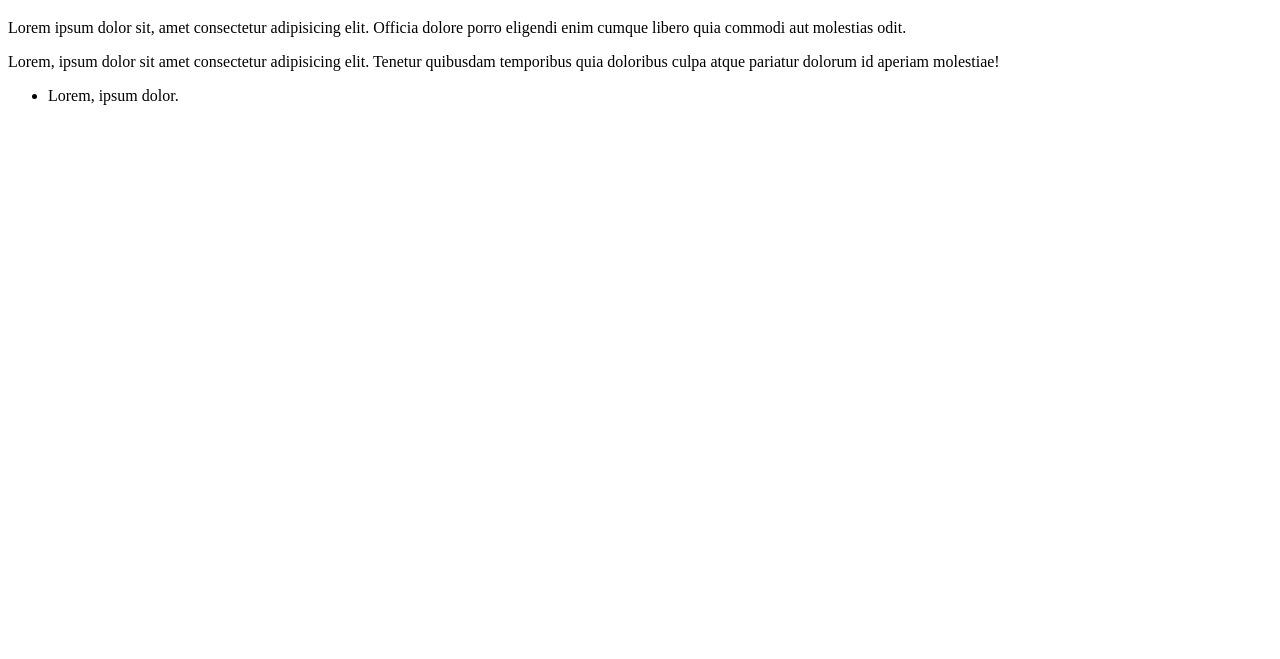
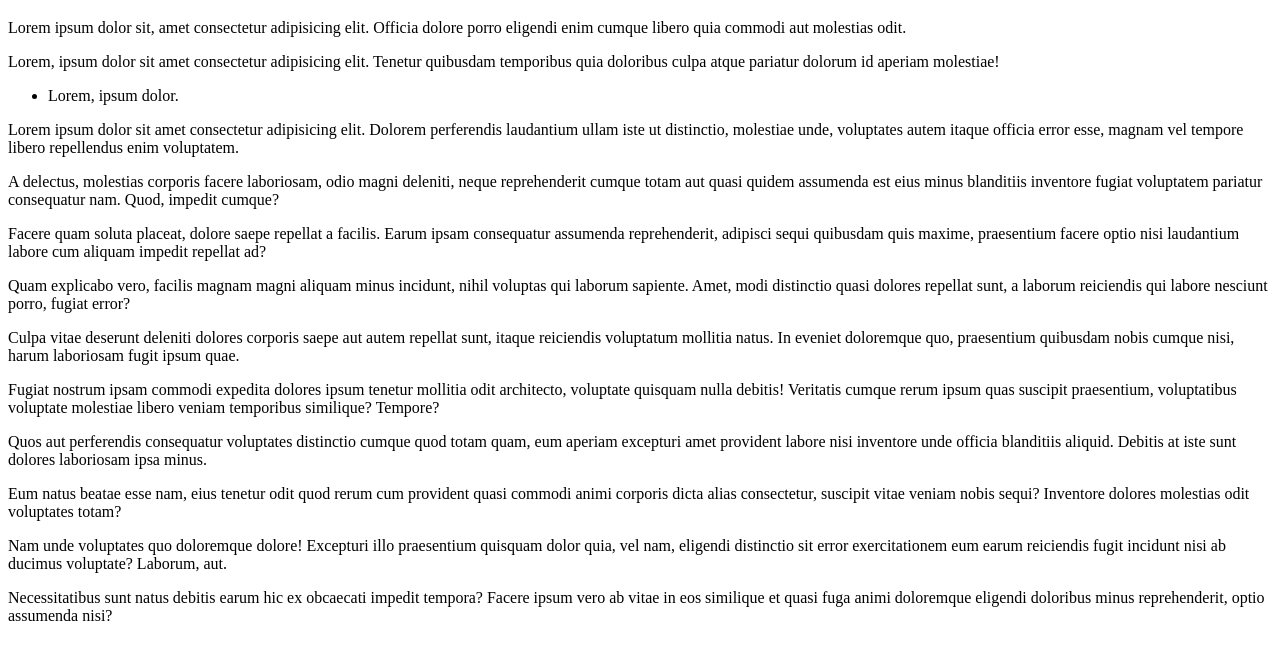
Before and after one commit to Lipendin/__git, a plain HTML site: page index.html in a window 1280 px wide. Shown: the part 61-720 px from the top of the page. Drawn offline with Linux system fonts and the light colour scheme.

Commit message:
com ns master

```diff
--- a/assets/css/style.css
+++ b/assets/css/style.css
@@ -0,0 +1,3 @@
+h1 {
+	color: blue;
+}
--- a/index.html
+++ b/index.html
@@ -18,5 +18,25 @@
 		<li>Lorem, ipsum dolor.</li>
 	</ul>
 
+	<p>Lorem ipsum dolor sit amet consectetur adipisicing elit. Dolorem perferendis laudantium ullam iste ut distinctio, molestiae unde, voluptates autem itaque officia error esse, magnam vel tempore libero repellendus enim voluptatem.</p>
+
+	<p>A delectus, molestias corporis facere laboriosam, odio magni deleniti, neque reprehenderit cumque totam aut quasi quidem assumenda est eius minus blanditiis inventore fugiat voluptatem pariatur consequatur nam. Quod, impedit cumque?</p>
+
+	<p>Facere quam soluta placeat, dolore saepe repellat a facilis. Earum ipsam consequatur assumenda reprehenderit, adipisci sequi quibusdam quis maxime, praesentium facere optio nisi laudantium labore cum aliquam impedit repellat ad?</p>
+
+	<p>Quam explicabo vero, facilis magnam magni aliquam minus incidunt, nihil voluptas qui laborum sapiente. Amet, modi distinctio quasi dolores repellat sunt, a laborum reiciendis qui labore nesciunt porro, fugiat error?</p>
+
+	<p>Culpa vitae deserunt deleniti dolores corporis saepe aut autem repellat sunt, itaque reiciendis voluptatum mollitia natus. In eveniet doloremque quo, praesentium quibusdam nobis cumque nisi, harum laboriosam fugit ipsum quae.</p>
+
+	<p>Fugiat nostrum ipsam commodi expedita dolores ipsum tenetur mollitia odit architecto, voluptate quisquam nulla debitis! Veritatis cumque rerum ipsum quas suscipit praesentium, voluptatibus voluptate molestiae libero veniam temporibus similique? Tempore?</p>
+
+	<p>Quos aut perferendis consequatur voluptates distinctio cumque quod totam quam, eum aperiam excepturi amet provident labore nisi inventore unde officia blanditiis aliquid. Debitis at iste sunt dolores laboriosam ipsa minus.</p>
+
+	<p>Eum natus beatae esse nam, eius tenetur odit quod rerum cum provident quasi commodi animi corporis dicta alias consectetur, suscipit vitae veniam nobis sequi? Inventore dolores molestias odit voluptates totam?</p>
+
+	<p>Nam unde voluptates quo doloremque dolore! Excepturi illo praesentium quisquam dolor quia, vel nam, eligendi distinctio sit error exercitationem eum earum reiciendis fugit incidunt nisi ab ducimus voluptate? Laborum, aut.</p>
+
+	<p>Necessitatibus sunt natus debitis earum hic ex obcaecati impedit tempora? Facere ipsum vero ab vitae in eos similique et quasi fuga animi doloremque eligendi doloribus minus reprehenderit, optio assumenda nisi?</p>
+
 </body>
 </html>
```
